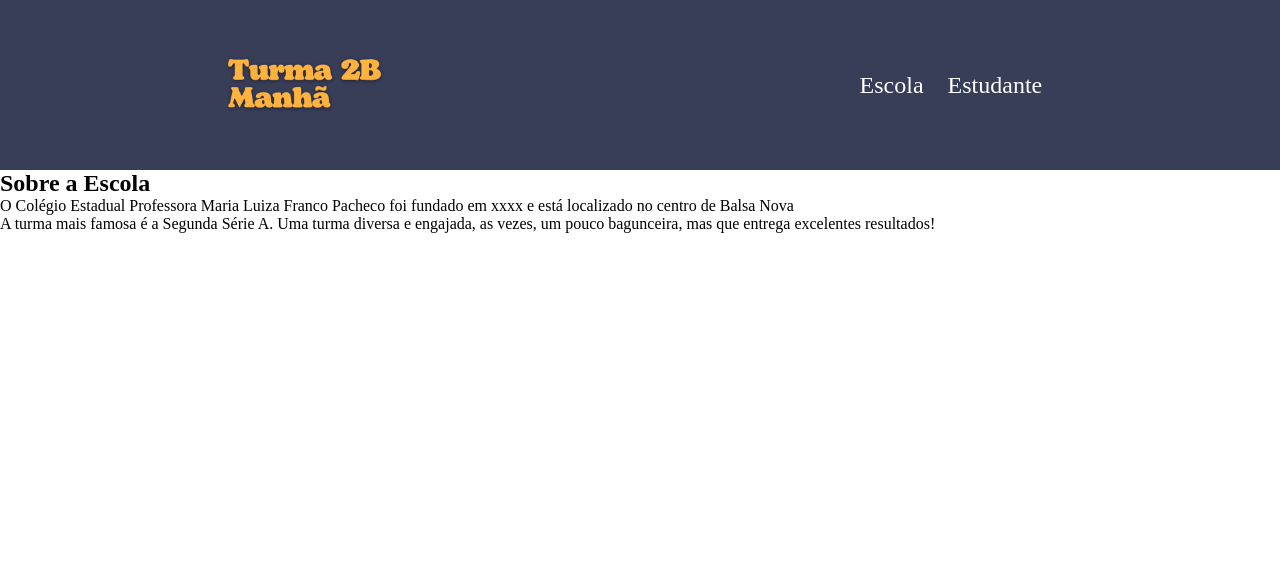
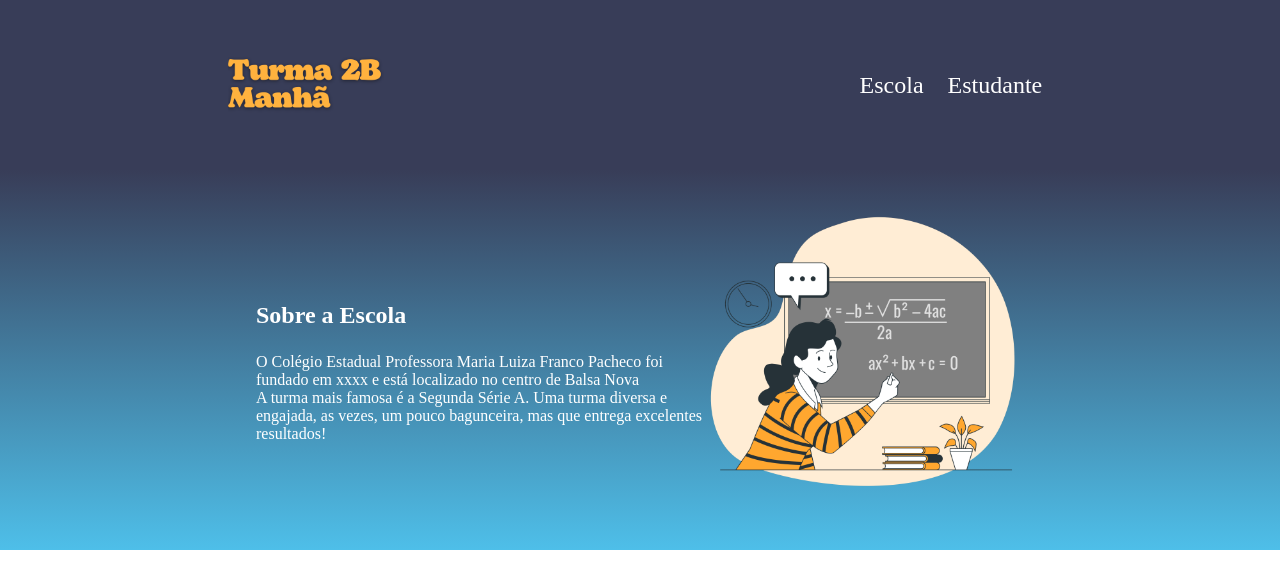
Before and after one commit to kaue223/site-top, a plain HTML site: page index.html in a window 1280 px wide. Drawn offline with Linux system fonts and the light colour scheme.

Commit message:
pagina show

```diff
--- a/index.html
+++ b/index.html
@@ -16,11 +16,12 @@
         </ul>
     </header>
    <section class="escola">
+    <div class="escola-div-conteudo">
     <h2 class="escola-titulo">Sobre a Escola</h2>
     <p class="escola-texto-um">O Colégio Estadual Professora Maria Luiza Franco Pacheco foi fundado em xxxx e está localizado no centro de Balsa Nova</p>
-
     <p class="escola-texto-dois">A turma mais famosa é a Segunda Série A. Uma turma diversa e engajada, as vezes, um pouco bagunceira, mas que entrega excelentes resultados!</p>
-
+    </div>
+    <img class="escola-imagem" src="Formula-bro.png" alt="Professora no quadro">
    </section>
 </body>
 </html>
--- a/style.css
+++ b/style.css
@@ -19,3 +19,20 @@
     margin: 0 10px;
     font-size: 24px;
 }
+.escola-imagem{
+    width: 25%;
+}
+.escola{
+    background-image: linear-gradient(#383D58,#4EBFE9);
+    color: white;
+    display: flex;
+    justify-content: center;
+    align-items: center;
+    padding: 30px 0;
+}
+.escola-div-conteudo{
+    width: 35%;
+}
+.escola-titulo{
+    padding: 24px 0;
+}
```
Also changed, not shown: Formula-bro.png (added).
